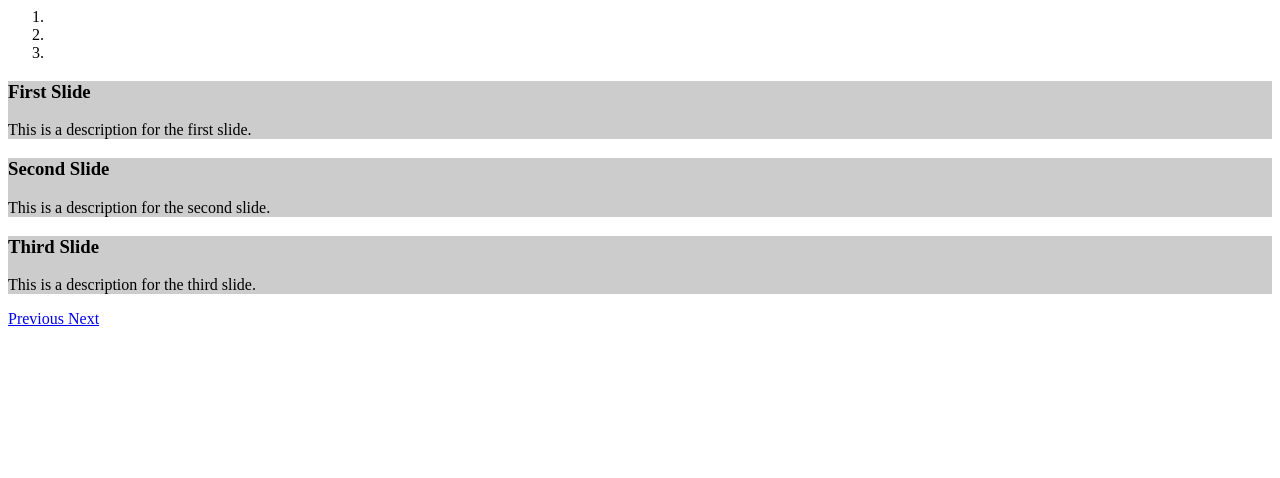
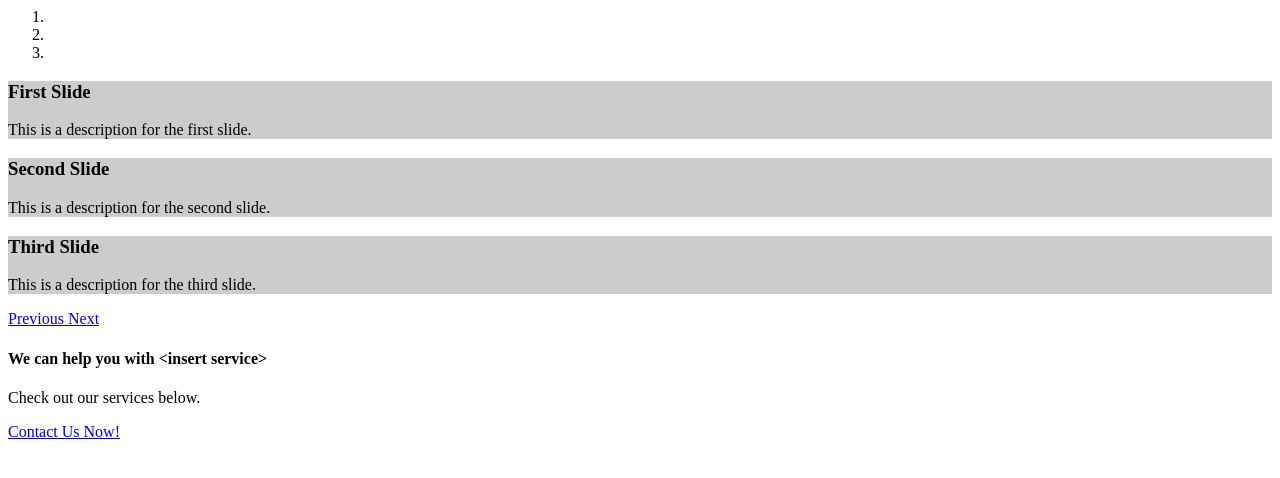
Before and after one commit to daavids/template, a PHP site: page / in a window 1280 px wide. Shown: the top 478 px of the page. Run offline with PHP 8.4, Linux system fonts and the light colour scheme; grey boxes labelled with a size stand in for pictures from a placeholder-image service; some libraries are stand-ins or nearby versions.

Commit message:
added call-to-action

```diff
--- a/src/sass/_variables.scss
+++ b/src/sass/_variables.scss
@@ -2,3 +2,5 @@
 
 $navbar-light-color: $primaryColor;
 $navbar-light-toggler-border-color: $primaryColor;
+
+$primary: $primaryColor;
--- a/src/views/pages/404.php
+++ b/src/views/pages/404.php
@@ -1,3 +1,5 @@
-<div class="col-md-9 mx-auto">
-    <h1 class="text-center">Page not found</h1>
+<div class="row">
+    <div class="col-md-9 mx-auto">
+        <h1 class="text-center">Page not found</h1>
+    </div>
 </div>
--- a/src/views/pages/about.php
+++ b/src/views/pages/about.php
@@ -1,3 +1,5 @@
-<div class="col-md-9 mx-auto">
-    <h1 class="text-center">About us page</h1>
+<div class="row">
+    <div class="col-md-9 mx-auto">
+        <h1>About us page</h1>
+    </div>
 </div>
--- a/src/views/pages/contact.php
+++ b/src/views/pages/contact.php
@@ -1,3 +1,5 @@
-<div class="col-md-9 mx-auto">
-    <h1 class="text-center">Contact us page</h1>
+<div class="row">
+    <div class="col-md-9 mx-auto">
+        <h1>Contact us page</h1>
+    </div>
 </div>
--- a/src/views/pages/index.php
+++ b/src/views/pages/index.php
@@ -1,3 +1,4 @@
+<div class="row">
     <div class="col-12">
         <header>
             <div id="carouselExampleIndicators" class="carousel slide" data-ride="carousel">
@@ -38,5 +39,19 @@
                     <span class="sr-only">Next</span>
                 </a>
             </div>
-    </header>
+        </header><!-- end carousel -->
+        <div class="callToAction bg-dark">
+            <div class="container">
+                <div class="row">
+                    <div class="col-md-10 text-light text-left">
+                        <h4>We can help you with &lt;insert service&gt;</h4>
+                        <p>Check out our services below.</p>
                     </div>
+                    <div class="col-md-2 m-auto">
+                        <a class="btn btn-primary" href="/contact">Contact Us Now!</a>
+                    </div>
+                </div>
+            </div>
+        </div><!-- end call to action -->
+    </div>
+</div>
--- a/src/views/template.php
+++ b/src/views/template.php
@@ -7,10 +7,8 @@
     <body>
         <div id="app">
         <?php include('partials/navbar.php'); ?>
-            <div class="container-fluid">
-                <div class="row">
-                    <?php require('../config/router.php'); ?>
-                </div>
+            <div class="container-fluid mainContainer">
+                <?php require('../config/router.php'); ?>
             </div>
         </div>
         <script src="/dist/js/app.js"></script>
```
Also changed, not shown: src/sass/_custom.scss (+15 -0 lines), public_html/dist/css/app.css. Lines whose indentation alone changed are shown as unchanged.
